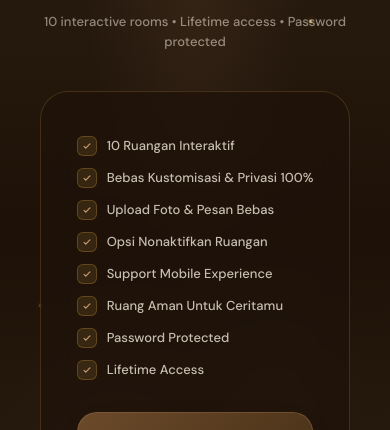
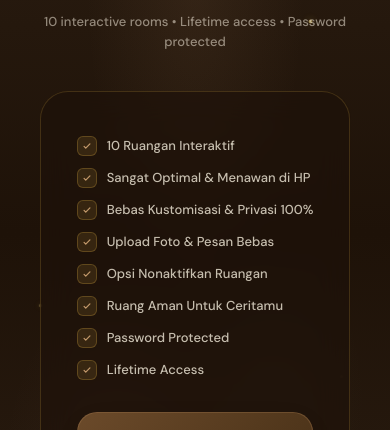
Before and after one commit to detectivecrewze/for-you-always, a Next.js app: page /arcade in a window 390 px wide. Shown: the part 3118-3548 px from the top of the page. Built offline with nearby package versions, Linux system fonts and the light colour scheme.

Commit message:
feat: reorder and emphasize mobile optimization in Arcade pricing features

```diff
--- a/app/arcade/page.tsx
+++ b/app/arcade/page.tsx
@@ -953,10 +953,10 @@ export default function ArcadeLandingPage() {
                             >
                                 {[
                                     "10 Ruangan Interaktif",
+                                    "Sangat Optimal & Menawan di HP",
                                     "Bebas Kustomisasi & Privasi 100%",
                                     "Upload Foto & Pesan Bebas",
                                     "Opsi Nonaktifkan Ruangan",
-                                    "Support Mobile Experience",
                                     "Ruang Aman Untuk Ceritamu",
                                     "Password Protected",
                                     "Lifetime Access",
```
